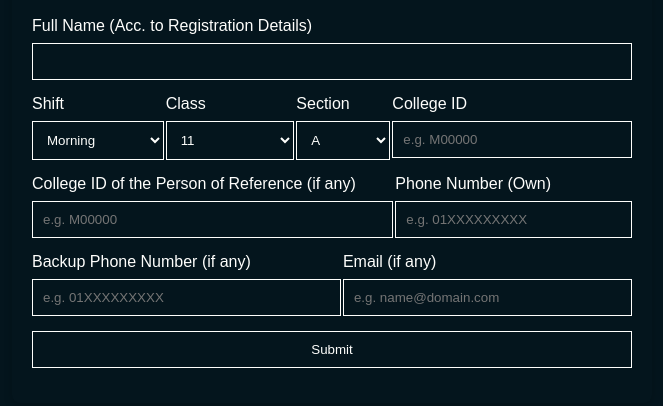
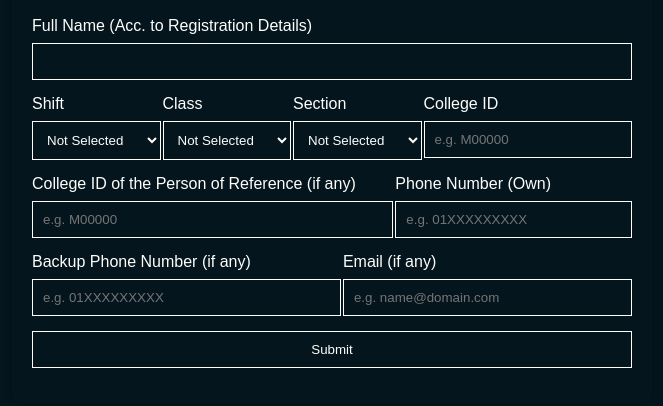
Before and after one commit to sakibmouin/drmcitclub, a plain HTML site: page volunteer-application.html in a window 1280 px wide. Shown: the part 244-650 px from the top of the page, without its empty margins (308-971 px from the left). Drawn offline with Linux system fonts and the light colour scheme.

Commit message:
final volunteer-application.html

```diff
--- a/volunteer-application.html
+++ b/volunteer-application.html
@@ -12,7 +12,9 @@
         <h1>Volunteer Registration Form for DRMC IT Club</h1>
         <p>Thank you for offering your time and talents to the DRMC IT Club as a volunteer! Your commitment and abilities can significantly further our goal. Please take a few moments to complete this registration form.</p>
 
-        <form action="https://docs.google.com/forms/d/e/1FAIpQLSeKjcchZUdUW-aJNtqQ-uL32EAjqYK_Tde5Nt5ZoLp4G82DwQ/formResponse" method="POST">
+        <script type="text/javascript">var submitted=false</script>
+        <iframe name="hiddenConfirm" id="hiddenConfirm" style="display: none;" onload="if(submitted){window.location='success.html';}"></iframe>
+        <form action="https://docs.google.com/forms/d/e/1FAIpQLSeKjcchZUdUW-aJNtqQ-uL32EAjqYK_Tde5Nt5ZoLp4G82DwQ/formResponse" method="POST" target="hiddenConfirm" onsubmit="submitted=true">
             <div class="form-group">
                 <label for="fullName">Full Name (Acc. to Registration Details)</label>
                 <input type="text" id="fullName" name="entry.669374907" required>
@@ -23,6 +25,7 @@
                     <div class="form-group shiftDiv">
                         <label for="shift">Shift</label>
                         <select id="shift" name="entry.768181049" required>
+                            <option value="" disabled selected>Not Selected</option>
                             <option value="Morning">Morning</option>
                             <option value="Day">Day</option>
                         </select>
@@ -31,6 +34,7 @@
                     <div class="form-group classDiv">
                         <label for="class">Class</label>
                         <select id="class" name="entry.715035732" required>
+                            <option value="" disabled selected>Not Selected</option>
                             <option value="11">11</option>
                             <option value="Old 10">Old 10</option>
                             <option value="New 10">New 10</option>
@@ -44,6 +48,7 @@
                     <div class="form-group sectionDiv">
                         <label for="section">Section</label>
                         <select id="section" name="entry.1016492816" required>
+                            <option value="" disabled selected>Not Selected</option>
                             <option value="A">A</option>
                             <option value="B">B</option>
                             <option value="C">C</option>
@@ -53,6 +58,7 @@
                             <option value="G">G</option>
                         </select>
                     </div>
+
                     <div class="form-group">
                         <label for="collegeId">College ID</label>
                         <input type="text" id="collegeId" name="entry.1873413722" placeholder="e.g. M00000" required>
@@ -69,7 +75,6 @@
                         <label for="phoneNumber">Phone Number (Own)</label>
                         <input type="tel" id="phoneNumber" name="entry.2096077577" placeholder="e.g. 01XXXXXXXXX" required>
                     </div>
-
                 </div>
 
                 <div class="line">
@@ -80,9 +85,8 @@
 
                     <div class="form-group">
                         <label for="email">Email (if any)</label>
-                    <input type="email" id="email" name="entry.1950223270" placeholder="e.g. name@domain.com">
+                        <input type="email" id="email" name="entry.1950223270" placeholder="e.g. name@domain.com" required>
                     </div>
-
                 </div>
 
                 <input type="hidden" name="fvv" value="1">
@@ -92,6 +96,7 @@
                 <div class="form-group">
                     <input type="submit" value="Submit">
                 </div>
+            </div>
         </form>
     </div>
 </body>
```
Lines whose indentation alone changed are shown as unchanged.
